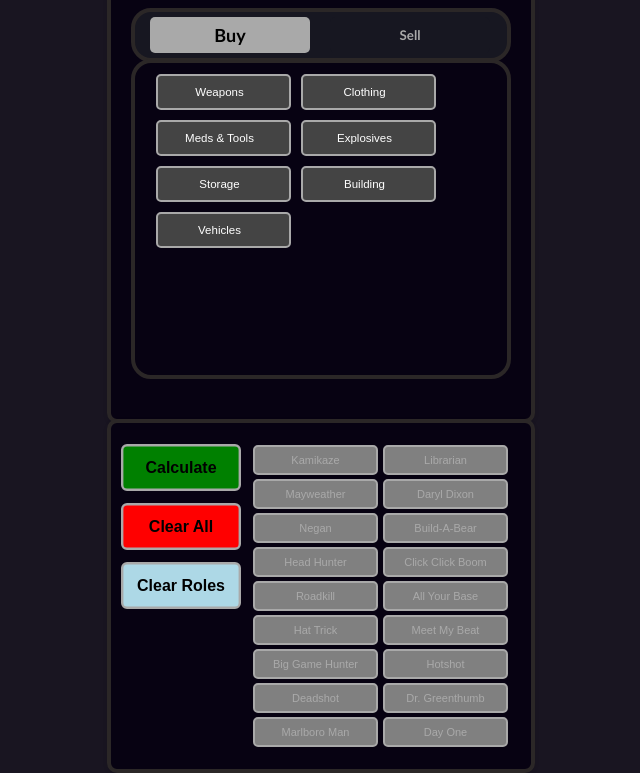
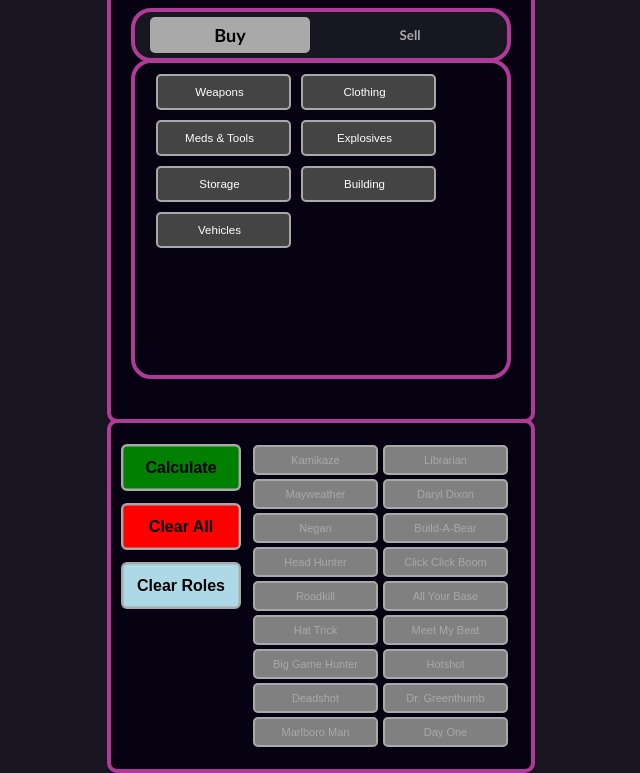
Before and after one commit to theoutbreakdayz/trader, a plain HTML site: page index.html in a window 1280 px wide. Shown: the part 105-878 px from the top of the page, without its empty margins (319-959 px from the left). Drawn offline with Linux system fonts and the light colour scheme.

Commit message:
Update index.html

```diff
--- a/index.html
+++ b/index.html
@@ -30,7 +30,7 @@
     padding: 20px;
     background-color: #070212;
     color: #d96057;
-    border: 4px solid #2b2727;
+    border: 4px solid #b03a98;
     border-radius: 10px;
     box-shadow: 0 2px 4px rgba(0, 0, 0, 0.1);
     position: left;
@@ -159,7 +159,7 @@
 
   .tab {
     overflow: hidden;
-    border: 4px solid #2b2727;
+    border: 4px solid #b03a98;
     background-color: #171721;
     border-radius: 20px;
   }
@@ -182,7 +182,7 @@
   }
 
   .tab button:hover {
-    background-color: red;
+    background-color: #b03a98;
     transform: scale(1.05);
   }
 
@@ -197,7 +197,7 @@
   .roles-content {
     display: none;
     padding: 6px 16px;
-    border: 4px solid #2b2727;
+    border: 4px solid #b03a98;
     border-radius: 20px;
     margin-bottom: 10px;
     margin-top: -3px;
@@ -217,7 +217,7 @@
   .item-price select,
   .calculator input[type="number"] {
     padding: 8px;
-    border: 3px solid #2b2727;
+    border: 3px solid #b03a98;
     border-radius: 22px;
     background-color: #694542;
     color: black;
```
